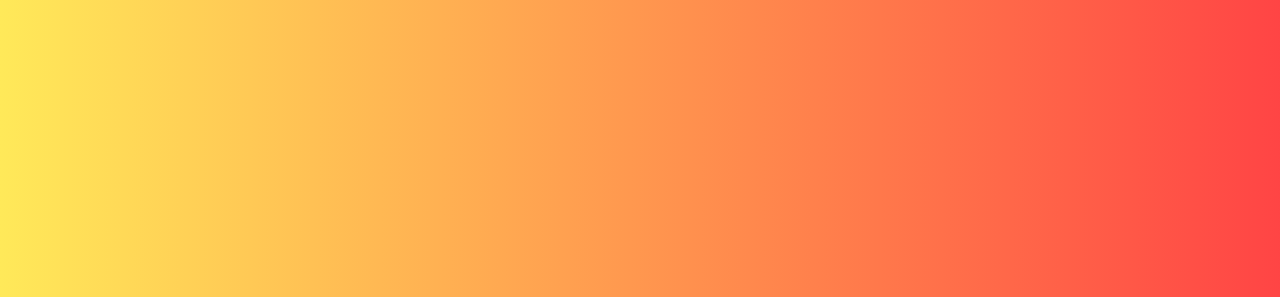
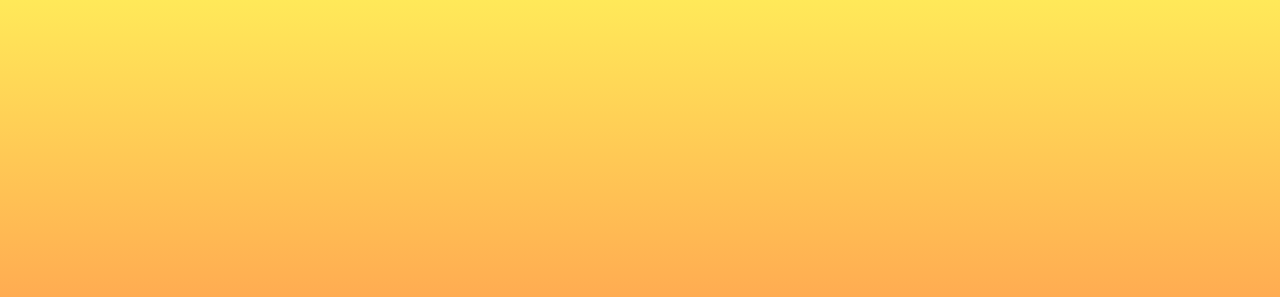
Before and after one commit to danvitmac/clock-dinamic, a plain HTML site: page index.html in a window 1280 px wide. Shown: the top 297 px of the page. Drawn offline with Linux system fonts and the light colour scheme.

Commit message:
feat: change deg in gradient to 180

```diff
--- a/assets/css/style.css
+++ b/assets/css/style.css
@@ -9,7 +9,7 @@
 
 body {
     height: 100vh;
-    background: linear-gradient(90deg, #ffe53bd8, #ff2525da);
+    background: linear-gradient(180deg, #ffe53bd8, #ff2525da);
     display: flex;
     align-items: center;
     justify-content: center;
```
